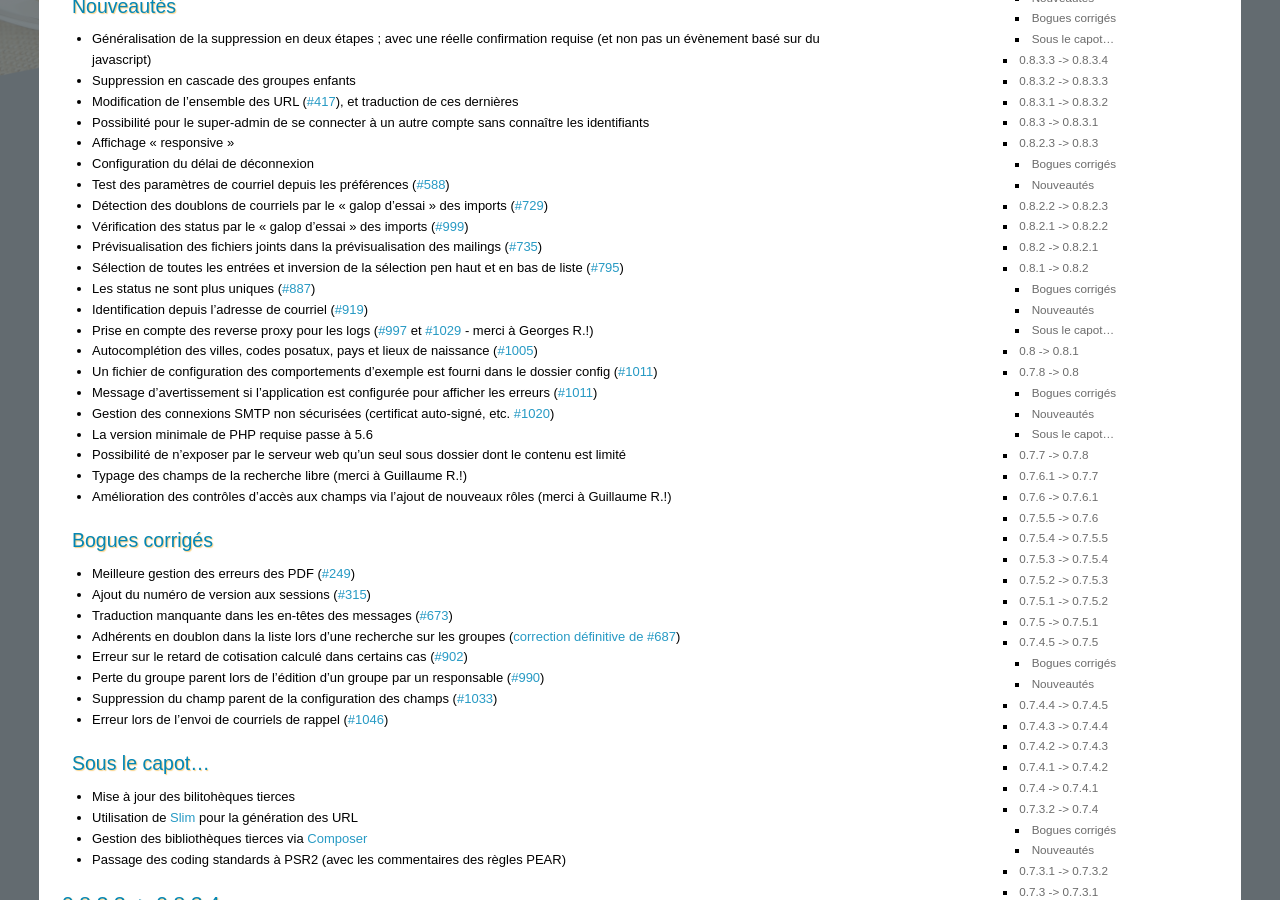
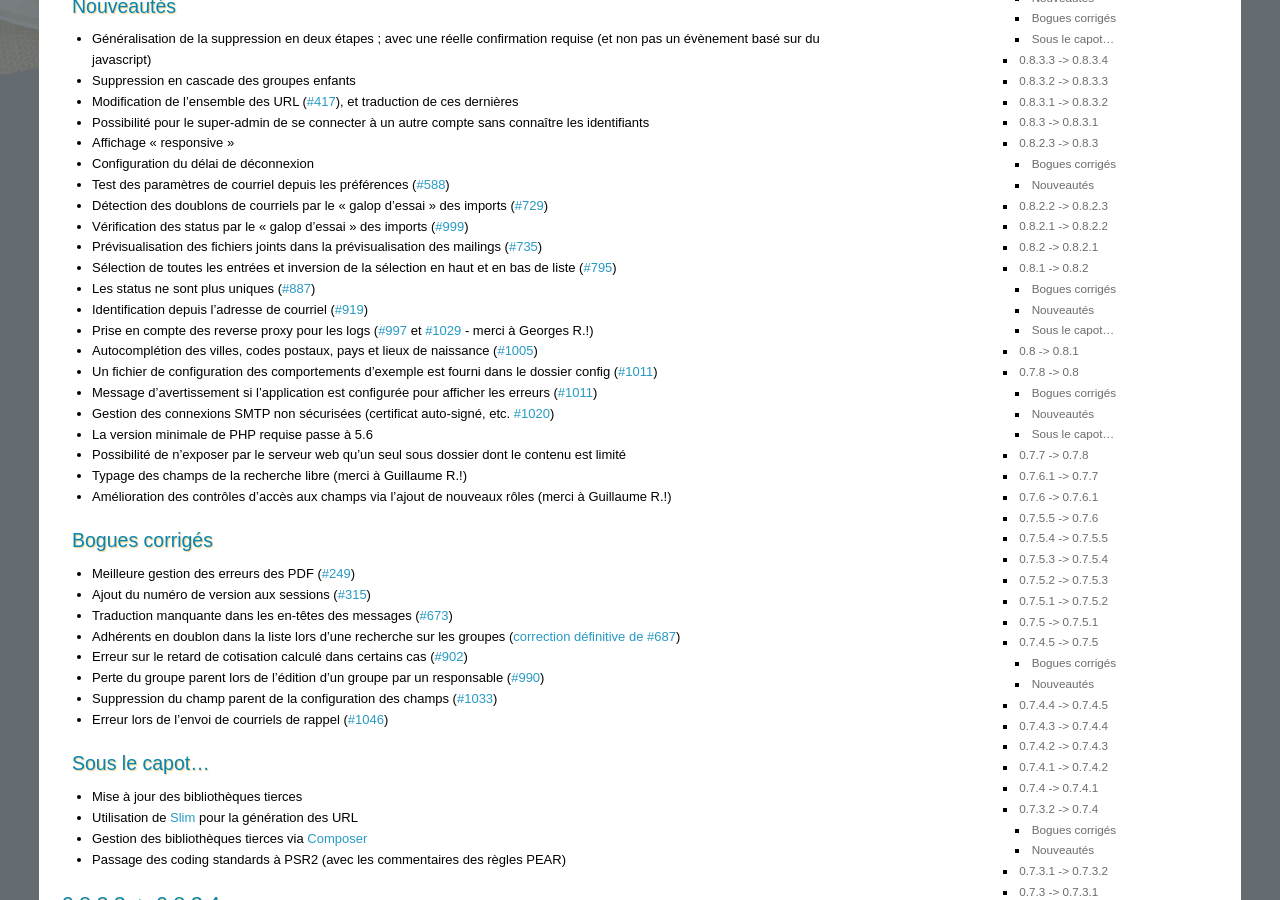
Before and after one commit to galette/galettedoc, a Sphinx documentation site: the page built from source/changelog.rst, in a window 1280 px wide and 900 px high, scrolled down 232 px. Built offline with Sphinx 7.4.7, drawn with Linux system fonts in a browser that asks for light colours.

Commit message:
Typos (merci à Loïs)

```diff
--- a/source/changelog.rst
+++ b/source/changelog.rst
@@ -25,11 +25,11 @@ Nouveautés
 * Détection des doublons de courriels par le "galop d'essai" des imports (`#729 <https://bugs.galette.eu/issues/729>`_)
 * Vérification des status par le "galop d'essai" des imports (`#999 <https://bugs.galette.eu/issues/999>`_)
 * Prévisualisation des fichiers joints dans la prévisualisation des mailings (`#735 <https://bugs.galette.eu/issues/735>`_)
-* Sélection de toutes les entrées et inversion de la sélection pen haut et en bas de liste (`#795 <https://bugs.galette.eu/issues/795>`_)
+* Sélection de toutes les entrées et inversion de la sélection en haut et en bas de liste (`#795 <https://bugs.galette.eu/issues/795>`_)
 * Les status ne sont plus uniques (`#887 <https://bugs.galette.eu/issues/887>`_)
 * Identification depuis l'adresse de courriel (`#919 <https://bugs.galette.eu/issues/919>`_)
 * Prise en compte des reverse proxy pour les logs (`#997 <https://bugs.galette.eu/issues/997>`_ et `#1029 <https://bugs.galette.eu/issues/1029>`_ - merci à Georges R.!)
-* Autocomplétion des villes, codes posatux, pays et lieux de naissance (`#1005 <https://bugs.galette.eu/issues/1005>`_)
+* Autocomplétion des villes, codes postaux, pays et lieux de naissance (`#1005 <https://bugs.galette.eu/issues/1005>`_)
 * Un fichier de configuration des comportements d'exemple est fourni dans le dossier config (`#1011 <https://bugs.galette.eu/issues/1011>`_)
 * Message d'avertissement si l'application est configurée pour afficher les erreurs (`#1011 <https://bugs.galette.eu/issues/1011>`_)
 * Gestion des connexions SMTP non sécurisées (certificat auto-signé, etc. `#1020 <https://bugs.galette.eu/issues/1020>`_)
@@ -57,7 +57,7 @@ Bogues corrigés
 Sous le capot...
 ================
 
-* Mise à jour des bilitohèques tierces
+* Mise à jour des bibliothèques tierces
 * Utilisation de `Slim <http://slimframework.com/>`_ pour la génération des URL
 * Gestion des bibliothèques tierces via `Composer <https://getcomposer.org/>`_
 * Passage des coding standards à PSR2 (avec les commentaires des règles PEAR)
```
